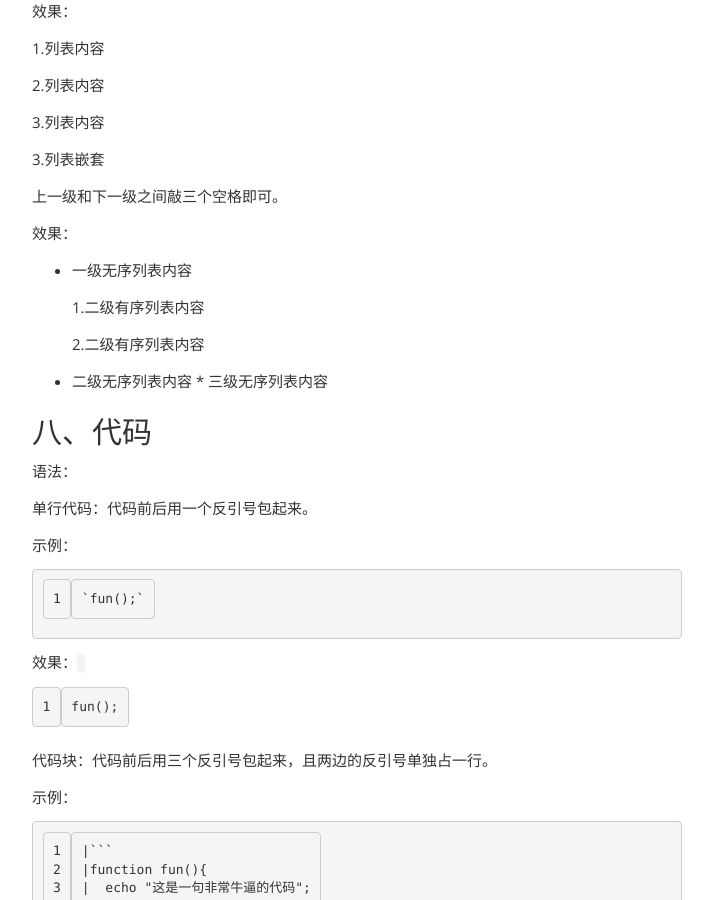
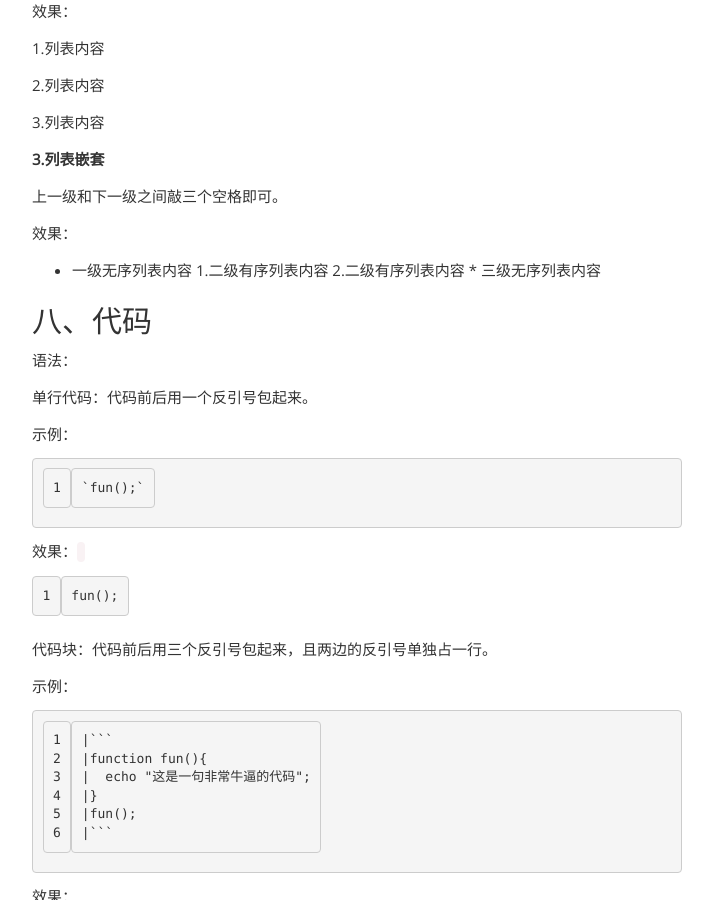
Before and after one commit to KarlBrian/karlbrian.github.io, a Jekyll site: the page built from _posts/2019-05-09-Markdown_Learning.md, in a window 1280 px wide and 900 px high, scrolled down 4901 px. Shown: the whole window, without its empty margins (283-996 px from the left). Built offline with Jekyll 4.4.1, drawn with Linux system fonts in a browser that asks for light colours.

Commit message:
Update 2019-05-09-Markdown_Learning.md

```diff
--- a/_posts/2019-05-09-Markdown_Learning.md
+++ b/_posts/2019-05-09-Markdown_Learning.md
@@ -160,7 +160,7 @@ title可加可不加。
 
 ## 七、列表
 
-1.无序列表
+**1.无序列表**
 
 语法:
 
@@ -178,11 +178,11 @@ title可加可不加。
 
 效果：
 
-   - 列表内容
-   + 列表内容
-   * 列表内容
+- 列表内容
++ 列表内容
+* 列表内容
 
-2.有序列表
+**2.有序列表**
 
 语法：
 
@@ -198,25 +198,21 @@ title可加可不加。
 
 效果：
 
-   1.列表内容
+1.列表内容
 
-   2.列表内容
+2.列表内容
 
-   3.列表内容
+3.列表内容
 
-3.列表嵌套
+**3.列表嵌套**
 
 上一级和下一级之间敲三个空格即可。
 
 效果：
 
 * 一级无序列表内容
-
    1.二级有序列表内容
-
    2.二级有序列表内容
-
-* 二级无序列表内容
       * 三级无序列表内容
 
 ## 八、代码
```
